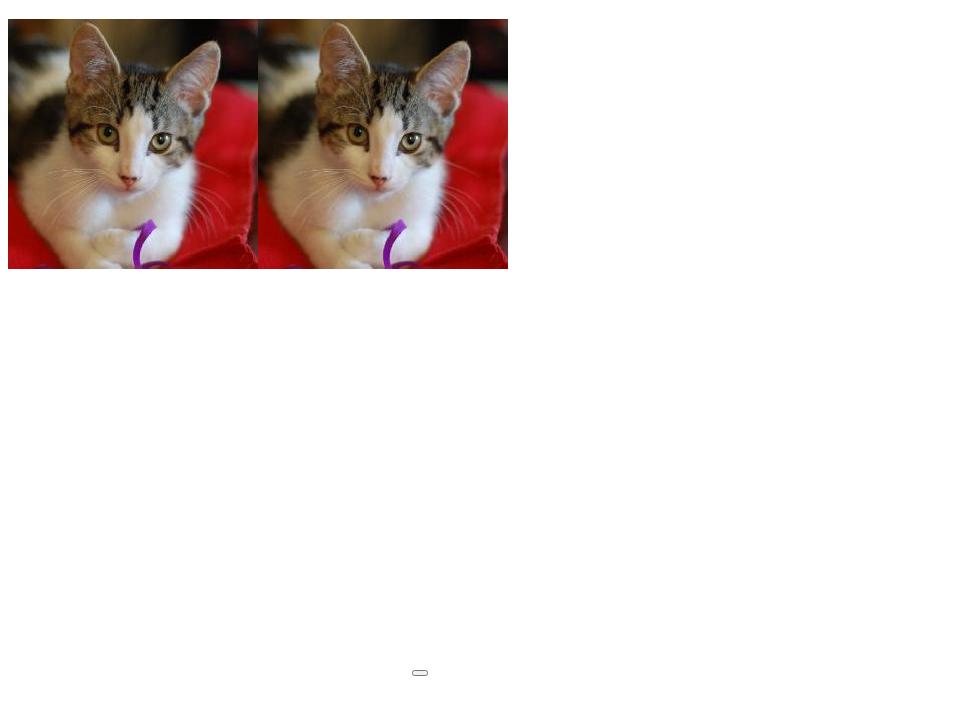
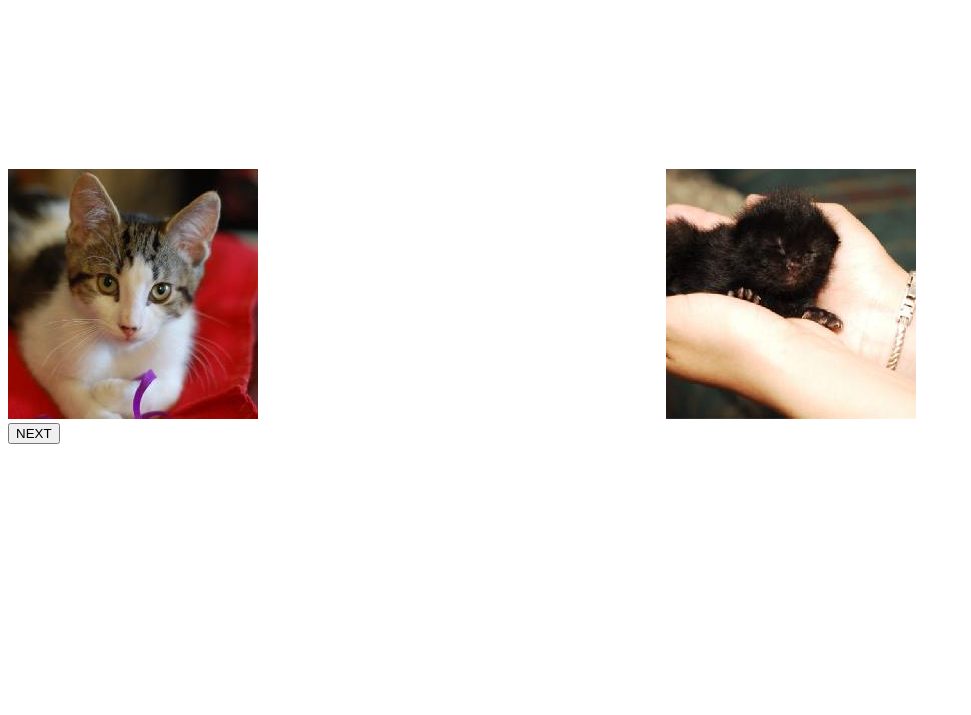
Before and after one commit to dlambrecht/vote_tracker, a plain HTML site: page index.html in a window 1280 px wide. Shown: the part 61-776 px from the top of the page, without its empty margins (0-971 px from the left). Drawn offline with Linux system fonts and the light colour scheme.

Commit message:
added imaging pulling

```diff
--- a/index.html
+++ b/index.html
@@ -4,11 +4,16 @@
 </head>
 <body>
   <h1>Which is Cuter?</h1>
-  <div id="leftPic" width="400" height="400"></div>
-  <div id="rightPic" width="400" height="400"></div>
-  <canvas id="kitVotes" width="400" height="400"></canvas>
-  <button id="vote" type="button"></button>
-  <script src="js/app.js">
+  <div class="container">
+    <div class="election">
+      <img id="leftImg" src="">
+      <canvas id="kitVotes" width="400" height="400"></canvas>
+      <img id="rightImg"src="">
+    </div>
+
+    <button id="vote" type="button">NEXT</button>
+  </div>
+</body>
+<script src="js/app.js">
   </script>
-</body>
 </html>
--- a/js/app.js
+++ b/js/app.js
@@ -13,13 +13,14 @@ var Photo = function (fileLocation) {
  // highlight a color around the photo
 }
 
+////Instantiate each photo object
+
 
 
 //Tracker Object
 
 var Tracker = function () {
 }
-
 
  Tracker.prototype.waitingForVote = function () {
   //This looks like State waiting for Vote
@@ -38,23 +39,40 @@ console.log("random", Math.floor((Math.random() * (13 - 0) +1) +0));
  // var leftPhoto = photoArray[rand];
 }
 
+var Election = function(leftImg, rightImg) {
+  this.leftImg = leftImg;
+  this.rightImg = rightImg;
+  this.tracker = new Tracker();
+
+}
+
 
 
 var CutestKitten = function() {
-  var photos = [];
-  for (var i = 1; i <= 13; i ++){
-    photos.push(new Photo("img/kitten/kit" + i + ".jpg"));
+  this.elections = [];
+  for (var i = 1; i <= 13; i = i + 2){
+    this.elections.push(new Election("img/kitten/kit" + i + ".jpg", "img/kitten/kit" + (i + 1) + ".jpg"));
   }
-  var img = document.createElement('img');
-  img.setAttribute('src', photos[0].path);
-  document.getElementById('leftPic').appendChild(img);
-  //this.tracker = new Tracker();
-  //this.tracker.getRandomInt();
-
+  this.displayElection(this.elections[0]);
+  var _this = this;
+  document.getElementById("vote").addEventListener('click', function(){
+    _this.nextElection();
+  });
+}
+CutestKitten.prototype.nextElection = function (election) {
+  var random = Math.floor(Math.random() * this.elections.length);
+  this.displayElection(this.elections[random]);
 }
 
-var photo1 = new CutestKitten();
-var photo2 = new CutestKitten();
+CutestKitten.prototype.displayElection = function (election) {
+  this.currentElection = election;
+  document.getElementById('leftImg').setAttribute('src', election.leftImg);
+  document.getElementById('rightImg').setAttribute('src', election.rightImg);
+}
+
+var cutestKitten = new CutestKitten();
+
+
 
 
 
```
Also changed, not shown: 2 other files.
